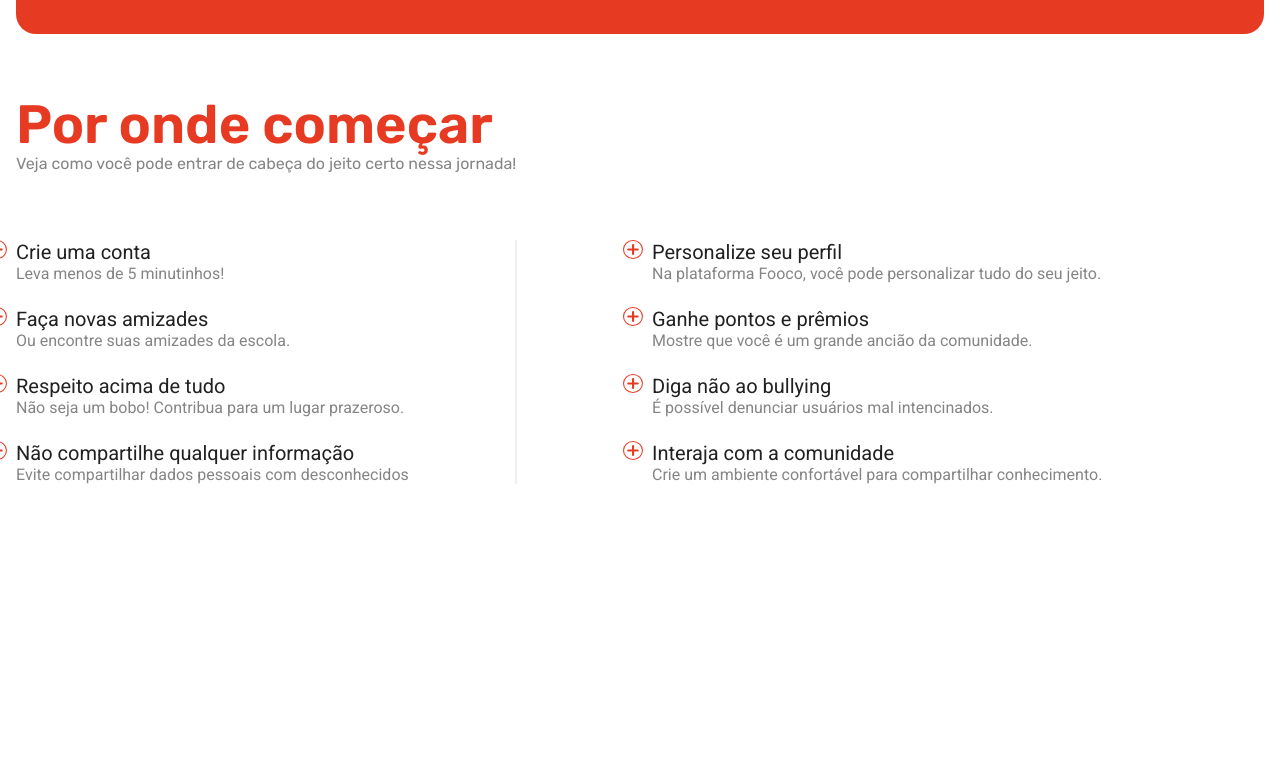
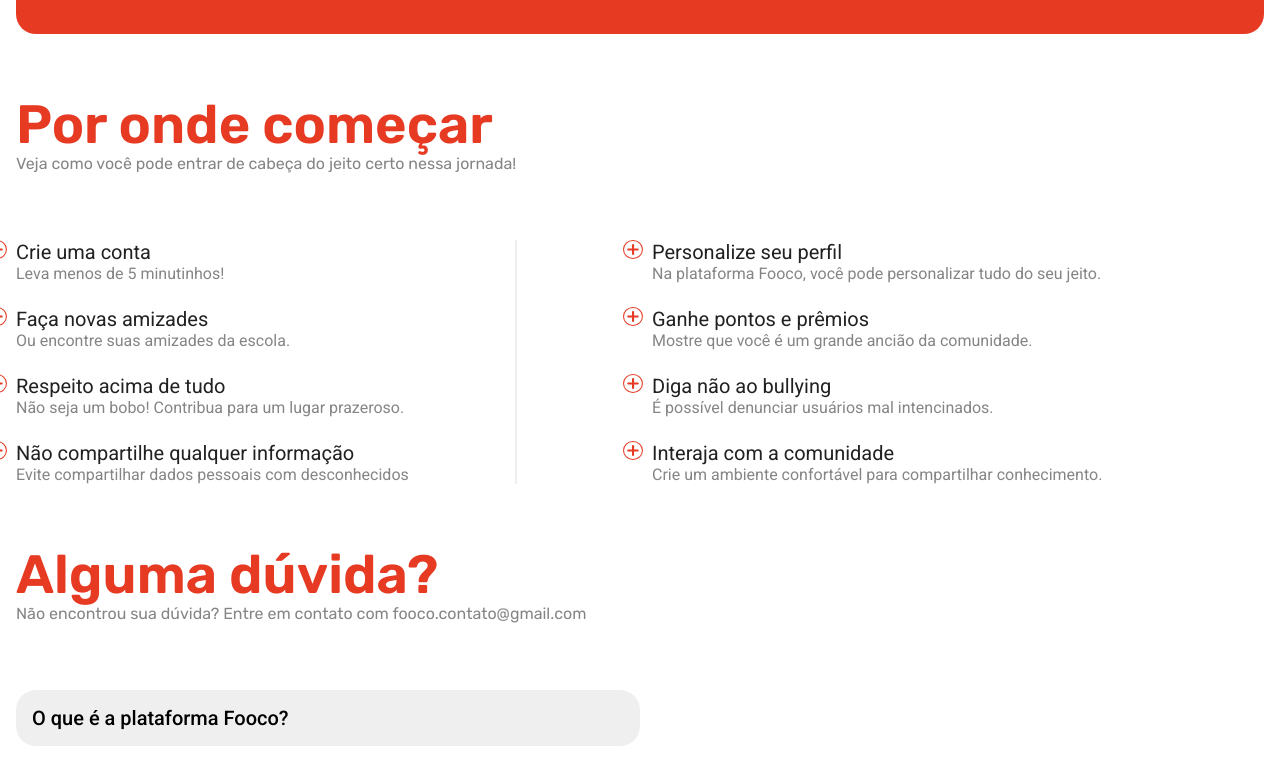
Before and after one commit to leeool/fooco-frontend, a React (Vite) app: page /inicio in a window 1280 px wide. Shown: the part 720-1504 px from the top of the page. Before the commit the page ends 1276 px from the top, so only its background shows below. Built offline with nearby package versions, Linux system fonts and the light colour scheme.

Commit message:
✨ feat: add accordion component

```diff
--- a/package.json
+++ b/package.json
@@ -9,6 +9,7 @@
     "preview": "vite preview"
   },
   "dependencies": {
+    "@radix-ui/react-accordion": "^1.1.0",
     "react": "^18.2.0",
     "react-dom": "^18.2.0",
     "react-router": "^6.8.1",
--- /dev/null
+++ b/src/components/Accordion/index.tsx
@@ -0,0 +1,35 @@
+import React from "react"
+import * as Accordion from "@radix-ui/react-accordion"
+import { Container } from "./style"
+
+interface IPropsAccordion {
+  header: React.ReactNode
+  content: React.ReactNode
+}
+
+interface Props {
+  children: React.ReactNode
+  className?: string
+  props?: any
+}
+
+const index = ({ header, content }: IPropsAccordion) => {
+  return (
+    <Container>
+      <Accordion.Root type="single" collapsible>
+        <Accordion.Item value="1" className="item">
+          <AccordionTrigger className="trigger">{header}</AccordionTrigger>
+          <Accordion.Content className="content">{content}</Accordion.Content>
+        </Accordion.Item>
+      </Accordion.Root>
+    </Container>
+  )
+}
+
+const AccordionTrigger = ({ children, className, ...props }: Props) => (
+  <Accordion.Header className={className}>
+    <Accordion.Trigger {...props}>{children}</Accordion.Trigger>
+  </Accordion.Header>
+)
+
+export default index
--- /dev/null
+++ b/src/components/Accordion/style.tsx
@@ -0,0 +1,55 @@
+import styled from "styled-components"
+
+export const Container = styled.div`
+  .item {
+    background-color: ${({ theme }) => theme.backgroundColor.tertiary};
+    max-width: 100%;
+    border-radius: 20px;
+    overflow: hidden;
+  }
+
+  .trigger button {
+    font-size: 1.25rem;
+    font-family: "Roboto", sans-serif;
+    font-weight: 500;
+    transition: none;
+    padding: 1rem;
+    width: 100%;
+    text-align: start;
+    cursor: pointer;
+  }
+
+  .trigger button[data-state="open"] {
+    color: ${({ theme }) => theme.textColor.title};
+  }
+
+  .content {
+    padding: 1rem;
+    overflow: hidden;
+    font-family: "Roboto", sans-serif;
+  }
+  .content[data-state="open"] {
+    animation: slideDown 300ms ease-out;
+  }
+  .content[data-state="closed"] {
+    animation: slideUp 300ms ease-out;
+  }
+
+  @keyframes slideDown {
+    from {
+      height: 0;
+    }
+    to {
+      height: var(--radix-accordion-content-height);
+    }
+  }
+
+  @keyframes slideUp {
+    from {
+      height: var(--radix-accordion-content-height);
+    }
+    to {
+      height: 0;
+    }
+  }
+`
--- a/src/pages/MainPage/index.tsx
+++ b/src/pages/MainPage/index.tsx
@@ -1,9 +1,11 @@
 import { Title } from "@components/Title/style"
+import Accordion from "@components/Accordion"
 import React from "react"
 import {
   BarContainer,
   ComecarContainer,
   Container,
+  DuvidaContainer,
   InicioContainer,
   Paragraph,
 } from "./styles"
@@ -104,6 +106,22 @@ const MainPage = () => {
           </li>
         </ul>
       </ComecarContainer>
+      <DuvidaContainer>
+        <Title as="h2" size="subtitle">
+          Alguma dúvida?
+        </Title>
+        <Paragraph size="subtitle">
+          Não encontrou sua dúvida? Entre em contato com fooco.contato@gmail.com
+        </Paragraph>
+        <div className="items">
+          <Accordion
+            header={"O que é a plataforma Fooco?"}
+            content={
+              "A plataforma Fooco é um lugar no qual estudantes podem se juntar para disseminar conhecimento através do sistema de perguntas e respostas."
+            }
+          />
+        </div>
+      </DuvidaContainer>
     </Container>
   )
 }
--- a/src/pages/MainPage/styles.tsx
+++ b/src/pages/MainPage/styles.tsx
@@ -157,3 +157,11 @@ export const ComecarContainer = styled.div`
     color: ${({ theme }) => theme.textColor.paragraph};
   }
 `
+
+export const DuvidaContainer = styled.div`
+  .items {
+    margin-top: 4rem;
+    display: grid;
+    grid-template-columns: 1fr 1fr;
+  }
+`
```
Also changed, not shown: 1 other file (tests, documents, lock files or other folders).
